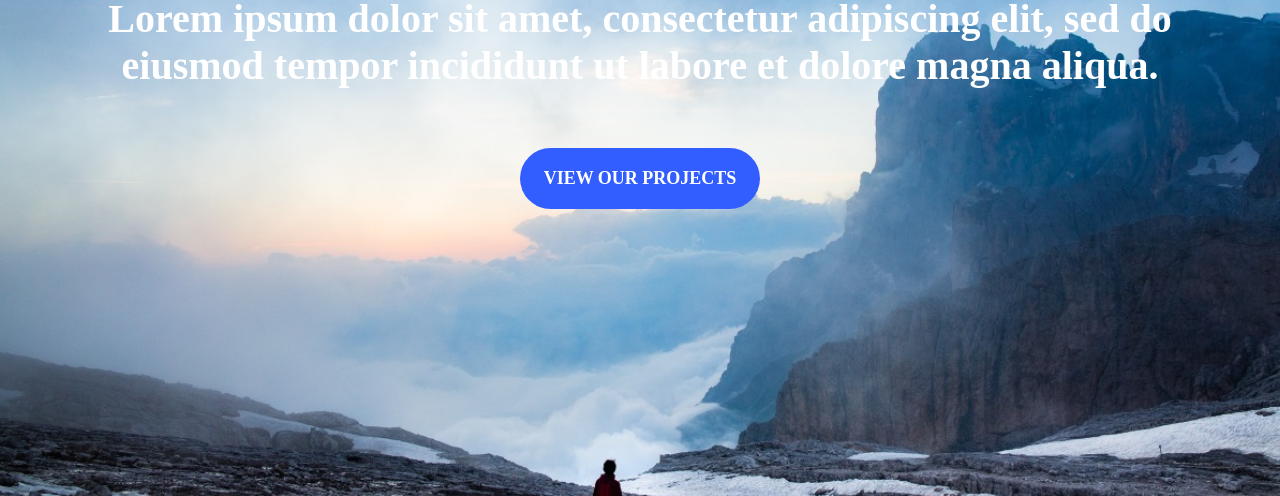
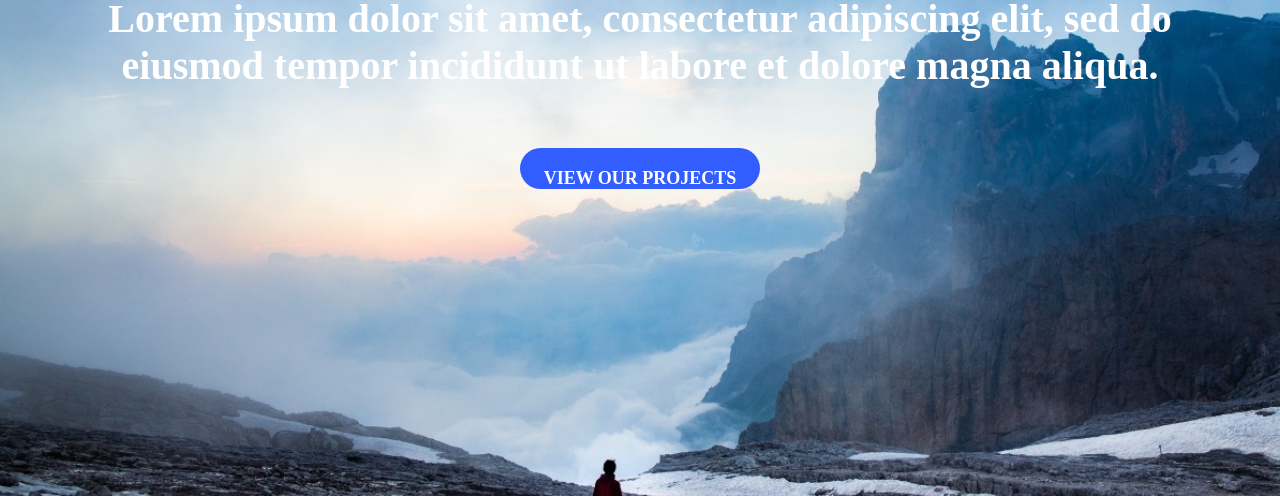
Before and after one commit to strjahilev/HW-verstka, a plain HTML site: page index.html in a window 1280 px wide. Shown: the part 304-800 px from the top of the page. Drawn offline with Linux system fonts and the light colour scheme.

Commit message:
Есть исправления

```diff
--- a/main.css
+++ b/main.css
@@ -72,8 +72,8 @@ h1{
     border-radius: 36px;
     display: block;
     width: 240px;
-    padding: 20px 0;
-    margin: 59px auto 0 auto;
+    padding: 20px 0 0 0;
+    margin: 59px auto 59px auto;
     text-decoration: none;
     text-align: center;
 
@@ -228,7 +228,7 @@ h1{
     display: flex;
 }
 
-@media (max-width: 768px) {
+@media (min-width: 768px) {
     .project{
         display: block;
         flex-direction: column;
@@ -239,13 +239,10 @@ h1{
 
 
 }
-@media(min-width: 768px) and (max-width: 1024px){
+@media(max-width: 768px) and (min-width: 1024px){
     .project{
         display: flex;
         flex-direction: row;
-    }
-    .feature_projects_image{
-        flex-shrink: 1;
     }
 
 }
```
